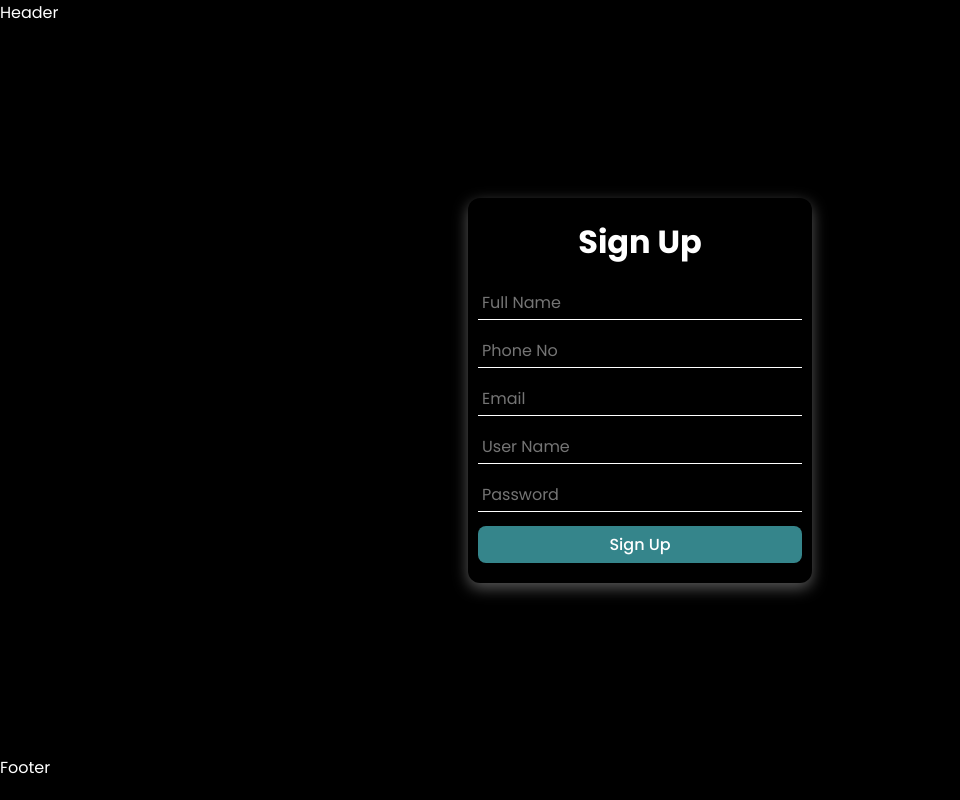
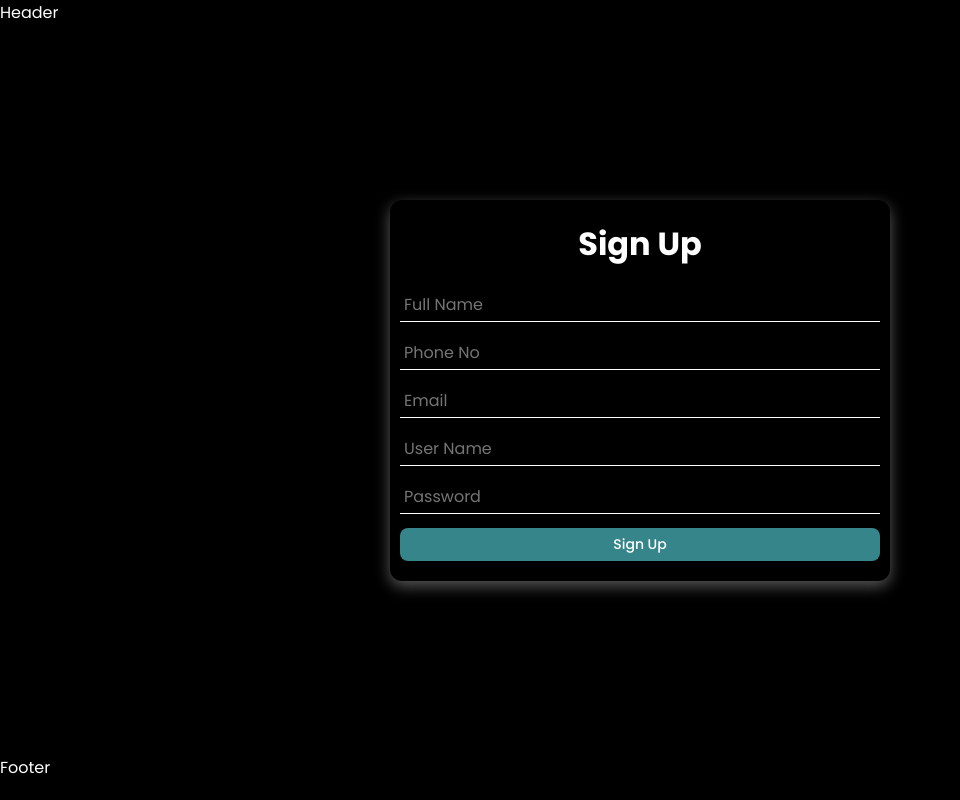
Before and after one commit to shruti-202/work-wise-fe, a React (Vite) app: page /register in a window 1280 px wide. Shown: the whole page, without its empty margins (0-960 px from the left). Built offline with nearby package versions, Linux system fonts and the light colour scheme.

Commit message:
style: updated register form styling

```diff
--- a/src/App.css
+++ b/src/App.css
@@ -11,34 +11,37 @@
     outline:none;
 
 }
-.register {
-    height: calc(100vh - 70px);
+/**Register Page**/
+.register{
+    height: calc(100vh - 70px)
+
 }
-.register-container {
-    max-width: 650px;
-    height: 100%;
-    margin: auto;
-    display: flex;
-    padding: 10px;
+.register-container{
+    max-width:650px;
+    height:100%;
+    display:flex;
+    margin:auto;
+    padding:10px;
+
 }
-.register-form {
-    max-width: 500px;
-    margin: auto;
-    padding: 20px 10px;
+.register-form{
+    width:500px;
+    margin:auto;
+    padding:20px 10px;
     box-shadow: rgba(255, 255, 255, 0.35) 0px 5px 15px;
     border-radius: 12px;
 }
-.register-form h1 {
-    text-align: center;
-    margin-bottom: 20px;
+.register-form h1{
+    text-align:center;
+    margin-bottom:20px;
 }
 .register-form button{
     width:100%;
-    font-size:16px;
     padding:6px;
-    border-radius:8px;
+    font-size:14px;
+    border-radius: 8px;
     border:none;
     color:white;
-    font-weight:500;
+    font-weight: 500;
     background-color: var(--primary-color);
 }
--- a/src/main.jsx
+++ b/src/main.jsx
@@ -2,12 +2,16 @@ import React from 'react'
 import ReactDOM from 'react-dom/client'
 import App from './App.jsx'
 import './index.css'
-import {BrowserRouter} from "react-router-dom"
+import {BrowserRouter} from "react-router-dom";
+import { SnackbarProvider } from 'notistack';
+
 
 ReactDOM.createRoot(document.getElementById('root')).render(
   <React.StrictMode>
     <BrowserRouter>
+    <SnackbarProvider maxSnack={3}>
     <App />
+    </SnackbarProvider>
     </BrowserRouter>
   </React.StrictMode>,
 )
--- a/src/pages/RegisterUserPage.jsx
+++ b/src/pages/RegisterUserPage.jsx
@@ -1,12 +1,21 @@
 import React from "react";
+import {useSnackbar} from "notistack";
 
 function RegisterUserPage() {
+
+const {enqueueSnackbar}=useSnackbar();
+
+const handleSubmit=(e)=>{
+  e.preventDefault();
+
+enqueueSnackbar("This is a success message!");
+}
   return (
     <div className="register">
       <div className="register-container">
         <div className="register-form">
           <h1>Sign Up</h1>
-          <form action="">
+          <form onSubmit={handleSubmit}>
             <input type="text" className="input-field"  placeholder="Full Name" required/>
             <input type="number" className="input-field" placeholder="Phone No" required/>
             <input type="email" className="input-field" placeholder="Email" required/>
```
